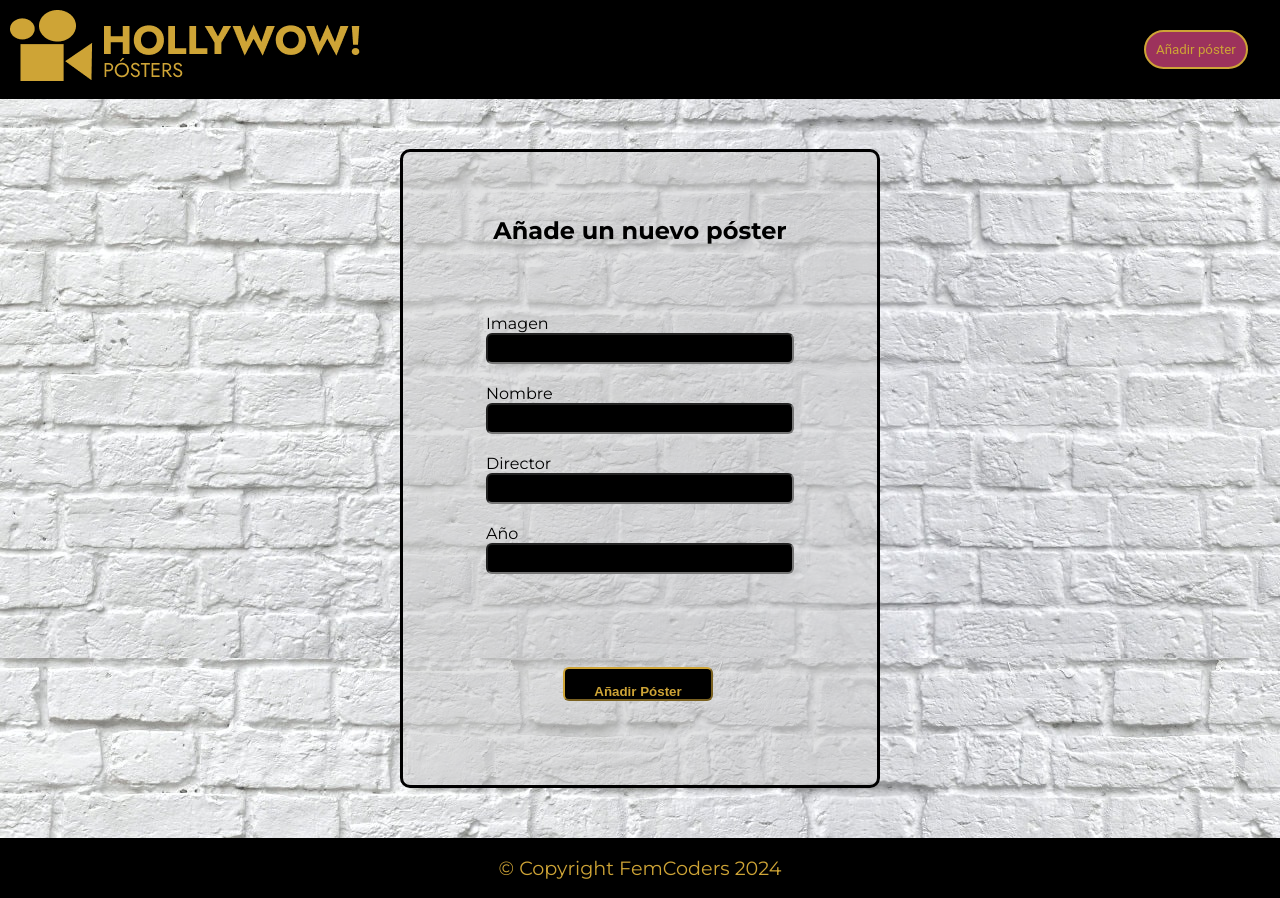
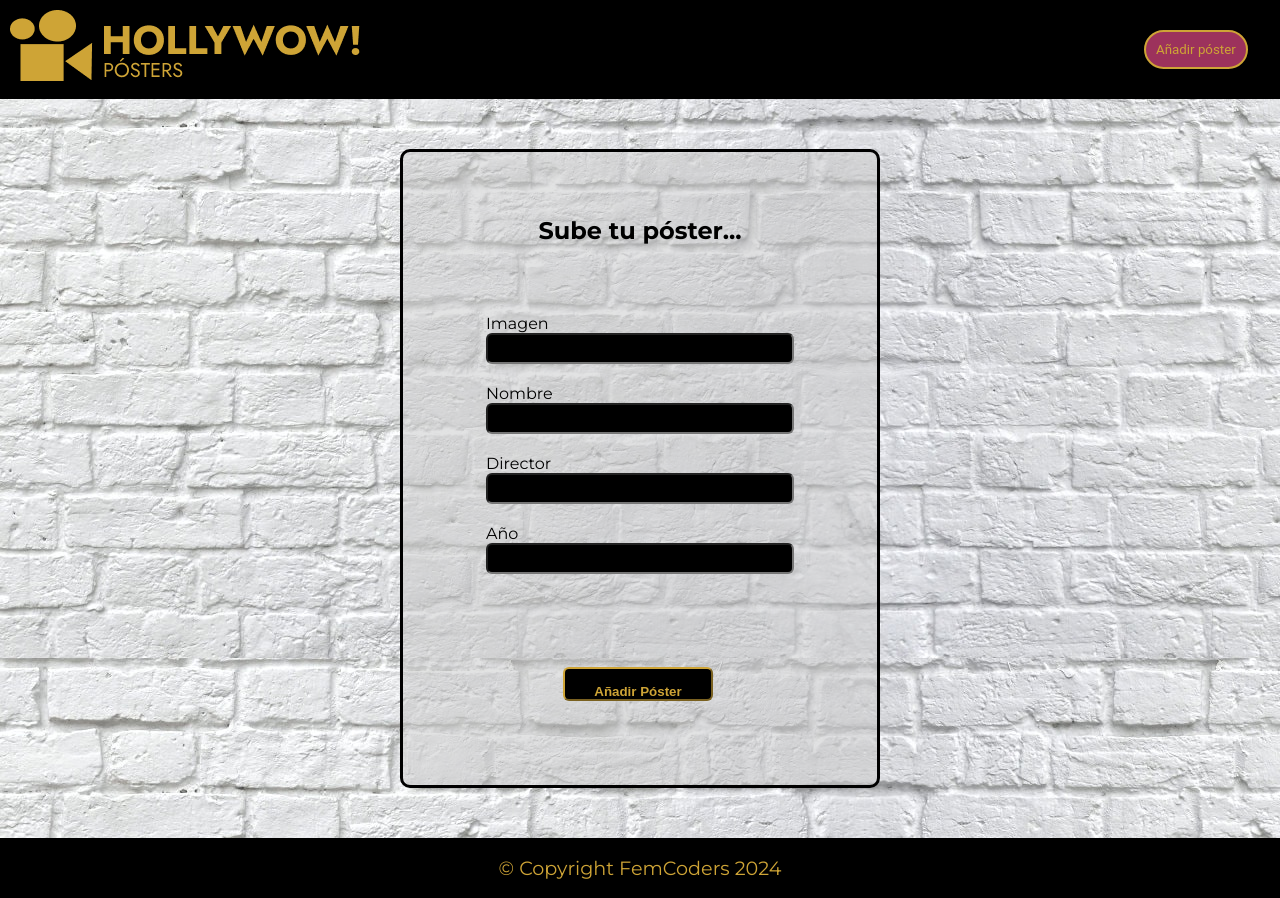
Before and after one commit to DesireeCSilva/Hollywow-app, a React (Vite) app: page /create in a window 1280 px wide. Built offline with nearby package versions, Linux system fonts and the light colour scheme.

Commit message:
change color button edit

```diff
--- a/src/index.css
+++ b/src/index.css
@@ -52,6 +52,7 @@ background-image: url(./assets/images/Background.jpg);
 
 h2 {
     margin-bottom: 20%;
+
 }
 
 
--- a/src/pages/CreateForm.jsx
+++ b/src/pages/CreateForm.jsx
@@ -11,7 +11,7 @@ const CreateForm = () => {
 
     return (
         <div className='formAdd'>
-            <h2>Añade un nuevo póster</h2>
+            <h2>Sube tu póster...</h2>
             <form onSubmit={handleSubmit(onSubmit)}>
                 <div>
                     <label>Imagen</label>
```
